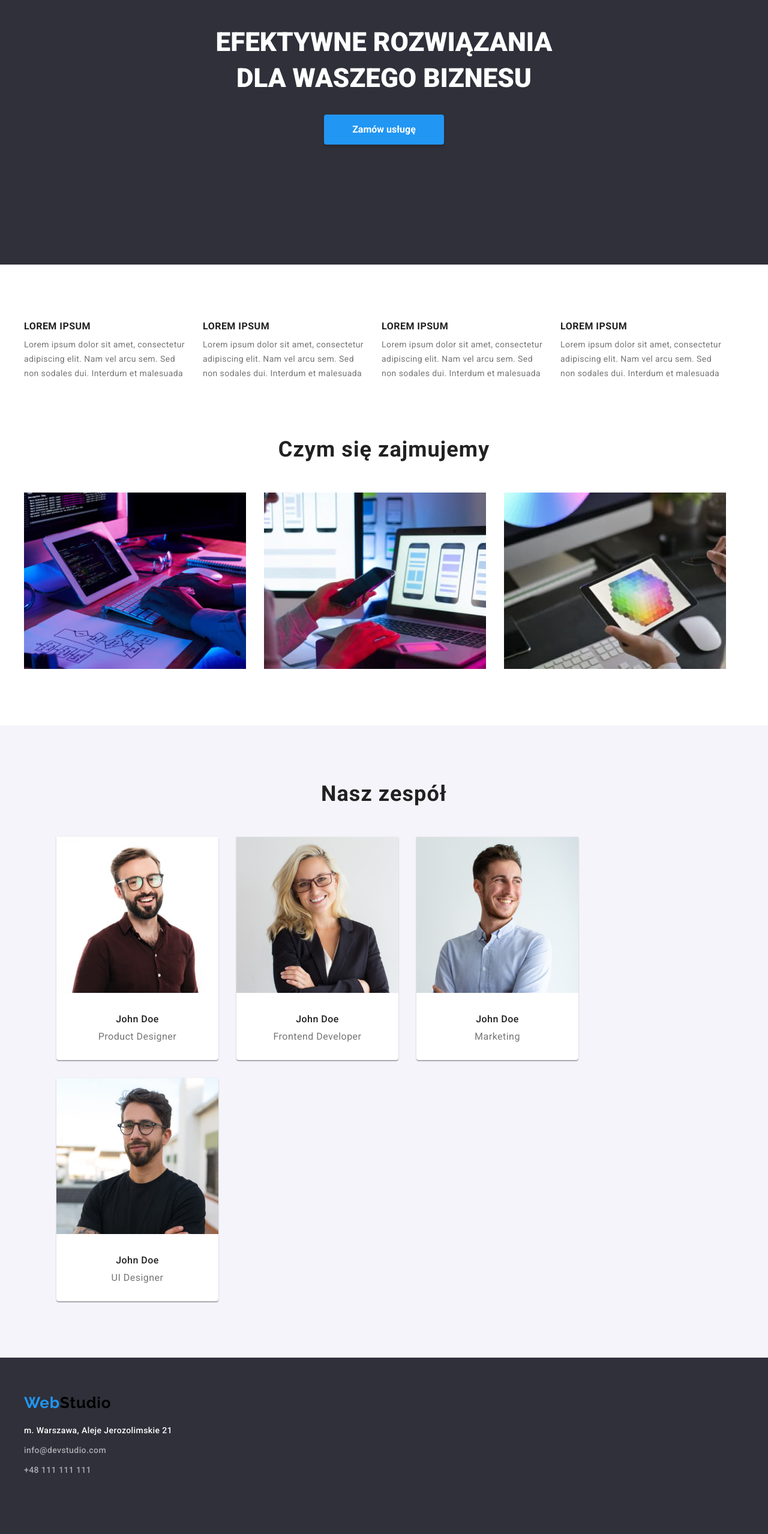
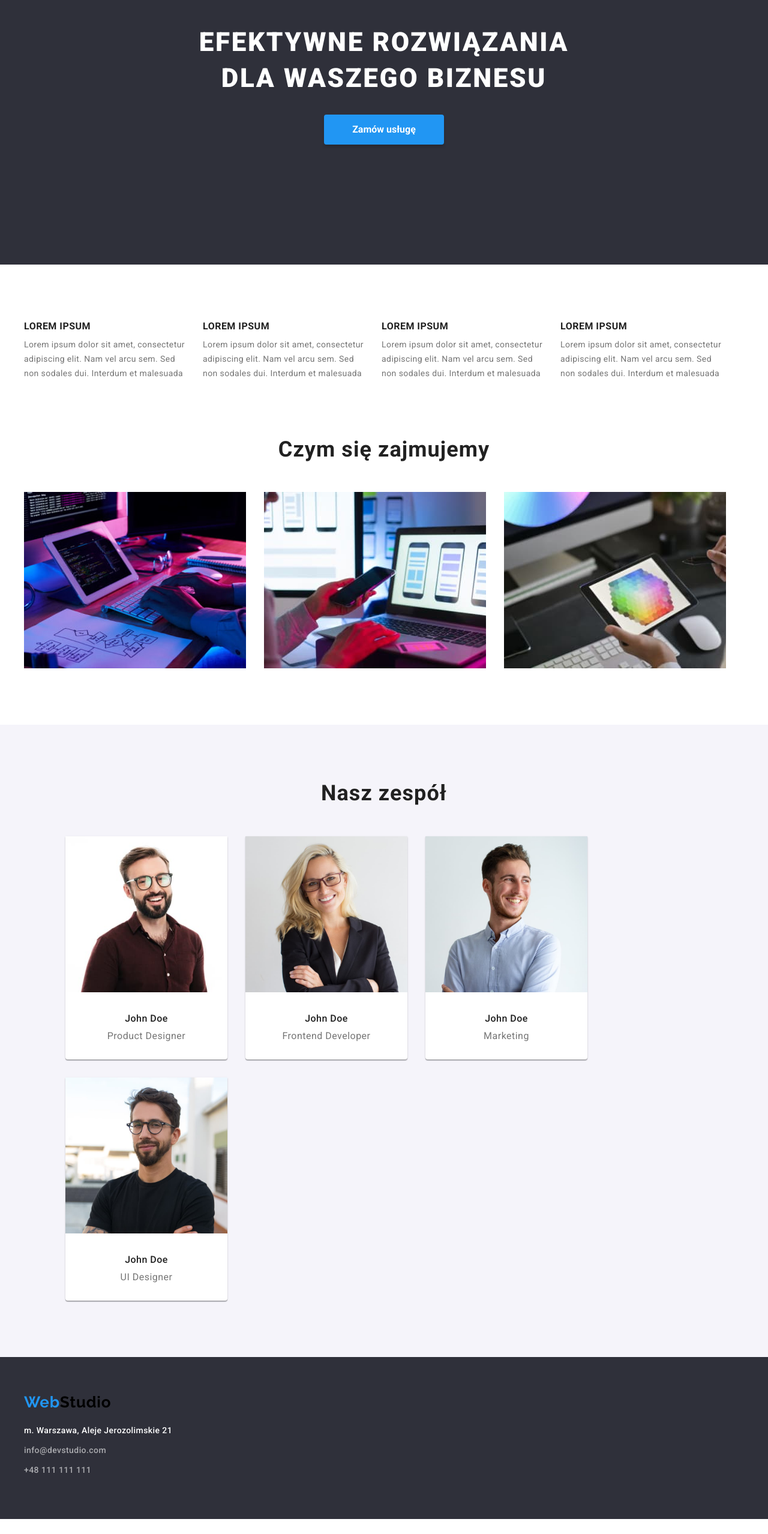
Before and after one commit to wiecekedyta/goit-markup-hw-03, a plain HTML site: page index.html in a window 1280 px wide. Shown: the part 240-2797 px from the top of the page at 60% size. After the commit the page ends 2772 px from the top, so only its background shows below. Drawn offline with nearby package versions, Linux system fonts and the light colour scheme.

Commit message:
Update styles.css

```diff
--- a/css/styles.css
+++ b/css/styles.css
@@ -17,6 +17,7 @@ ul {
 .conatiner {
   max-width: 1200px;
   margin: 0 auto;
+  padding: 0 15px;
 }
 /* nav */
 
@@ -100,7 +101,7 @@ ul {
 /* section 1 header */
 
 .section-one {
-  height: 600px;
+  padding: 200px 0;
   background-color: #2f303a;
   text-align: center;
   align-items: center;
@@ -113,6 +114,7 @@ ul {
   font-weight: 900;
   line-height: 1.36;
   color: #fff;
+  letter-spacing: 0.06em;
 }
 .header-button {
   background: #2196f3;
@@ -317,6 +319,5 @@ ul {
 
 .footer-box {
   background-color: #2f303a;
-  height: 252px;
-  padding-top: 60px;
+  padding: 60px 0;
 }
```
